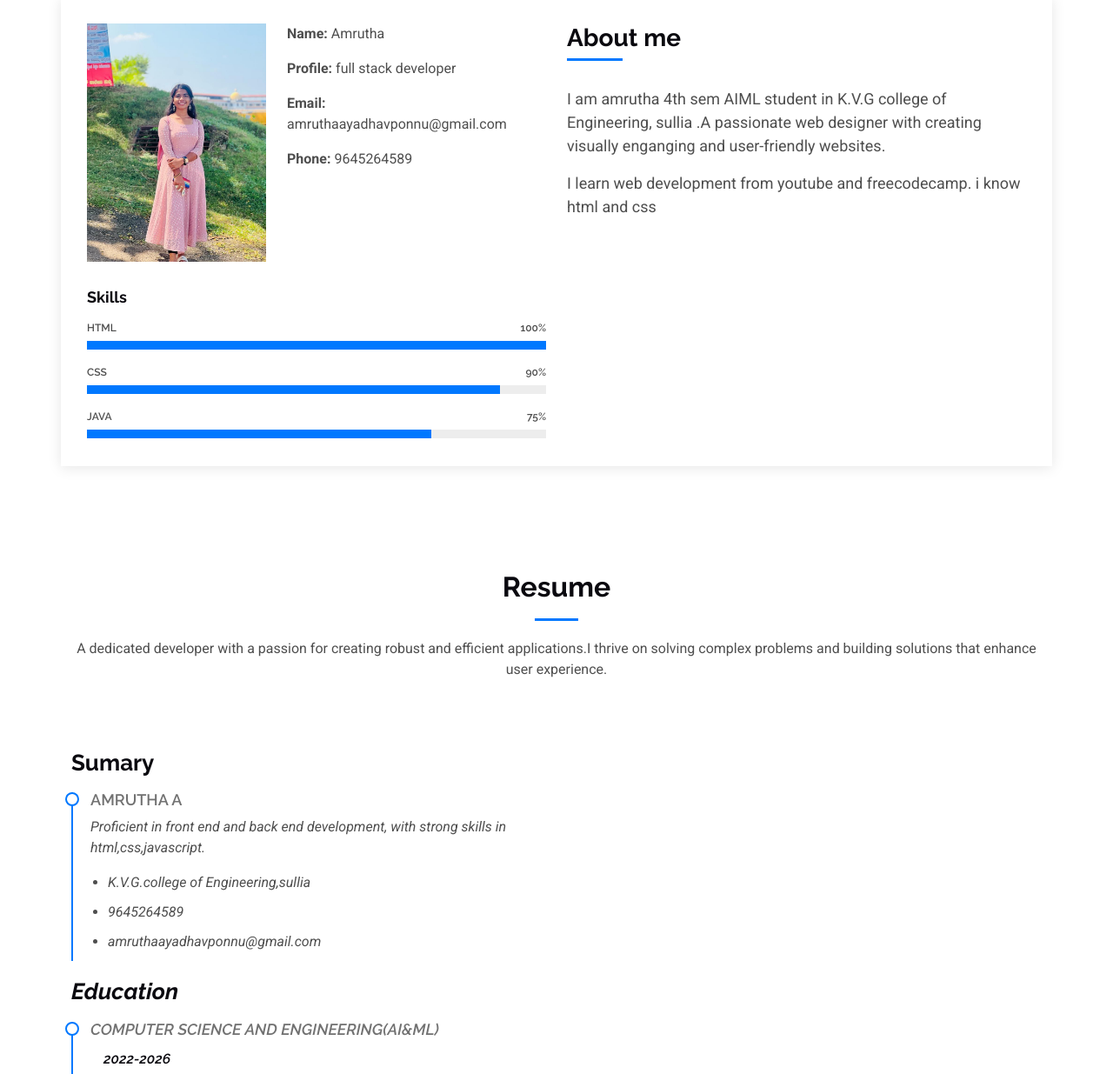
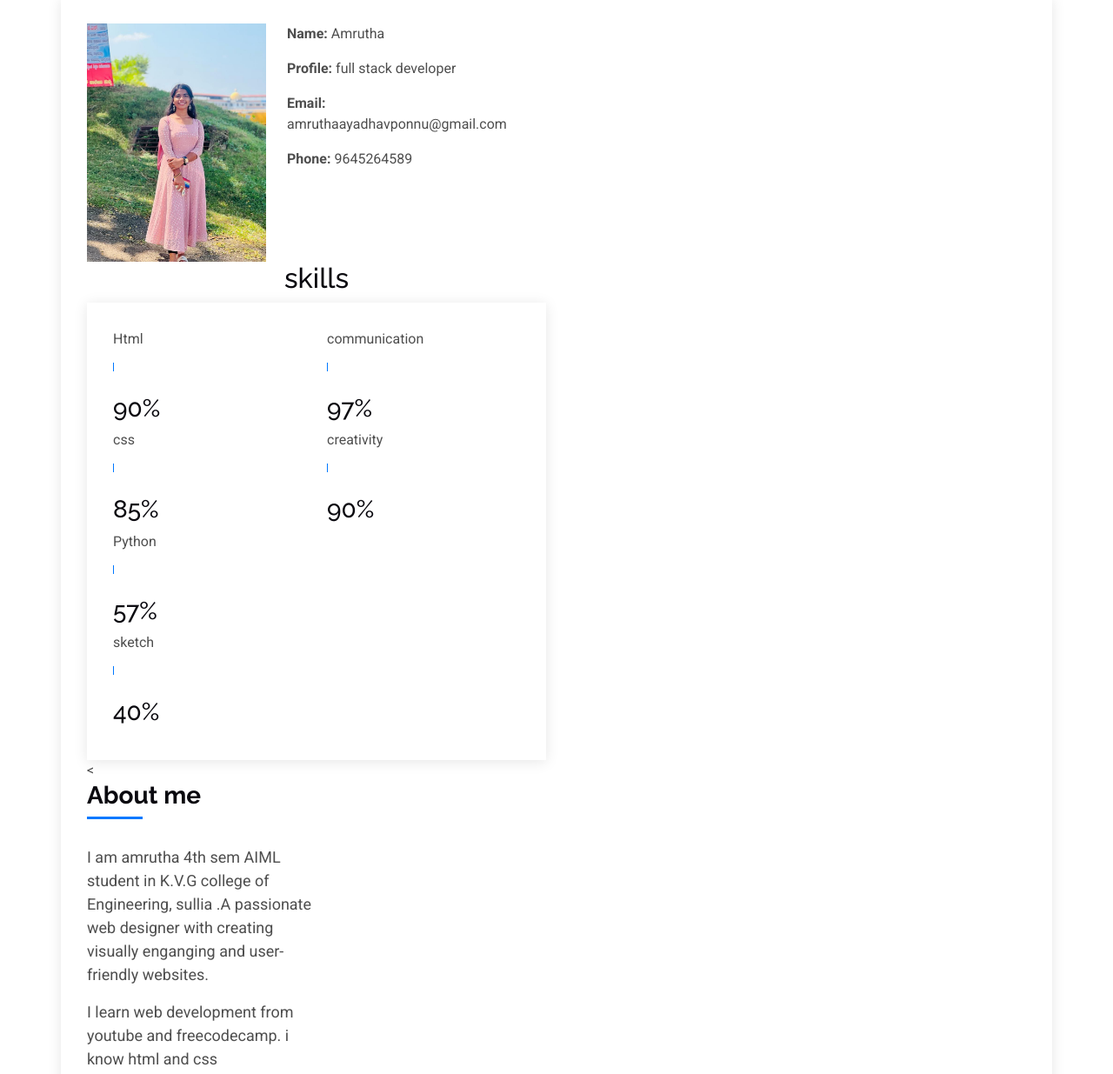
Before and after one commit to amrutha953/Portfolio, a plain HTML site: page index.html in a window 1280 px wide. Shown: the part 864-2099 px from the top of the page at 87% size. Drawn offline with nearby package versions, Linux system fonts and the light colour scheme.

Commit message:
Update index.html

```diff
--- a/index.html
+++ b/index.html
@@ -112,37 +112,92 @@
               </div>
 
             </div>
+            <div class="skill-content">
+					<div class="section-heading text-center">
+						<h2>skills</h2>
+					</div>
+					<div class="container">
+						<div class="row">
+							<div class="col-md-6">
+								<div class="single-skill-content">
+									<div class="barWrapper">
+										<span class="progressText">Html</span>
+										<div class="single-progress-txt">
+											<div class="progress ">
+												<div class="progress-bar" role="progressbar" aria-valuenow="90" aria-valuemin="10" aria-valuemax="100" style="">
 
-            <div class="skills-content skills-animation">
+												</div>
+											</div>
+											<h3>90%</h3>
+										</div>
+									</div><!-- /.barWrapper -->
+									<div class="barWrapper">
+										<span class="progressText">css</span>
+										<div class="single-progress-txt">
+											<div class="progress ">
+											   <div class="progress-bar" role="progressbar" aria-valuenow="85" aria-valuemin="10" aria-valuemax="100" style="">
 
-              <h5>Skills</h5>
+											   </div>
+											</div>
+											<h3>85%</h3>
+										</div>
+									</div><!-- /.barWrapper -->
+									<div class="barWrapper">
+										<span class="progressText">Python</span>
+										<div class="single-progress-txt">
+											<div class="progress ">
+											   <div class="progress-bar" role="progressbar" aria-valuenow="57" aria-valuemin="10" aria-valuemax="100" style="">
 
-              <div class="progress">
-                <span class="skill"><span>HTML</span> <i class="val">100%</i></span>
-                <div class="progress-bar-wrap">
-                  <div class="progress-bar" role="progressbar" aria-valuenow="100" aria-valuemin="10" aria-valuemax="100" style=""></div>
-                </div>
-              </div><!-- End Skills Item -->
+											   </div>
+											</div>
+											<h3>57%</h3>
+										</div>
+									</div><!-- /.barWrapper -->
+									<div class="barWrapper">
+										<span class="progressText">sketch</span>
+										<div class="single-progress-txt">
+											<div class="progress ">
+											   <div class="progress-bar" role="progressbar" aria-valuenow="40" aria-valuemin="10" aria-valuemax="100" style="">
 
-              <div class="progress">
-                <span class="skill"><span>CSS</span> <i class="val">90%</i></span>
-                <div class="progress-bar-wrap">
-                  <div class="progress-bar" role="progressbar" aria-valuenow="90" aria-valuemin="0" aria-valuemax="100"></div>
-                </div>
-              </div><!-- End Skills Item -->
+											   </div>
+											</div>
+											<h3>40%</h3>
+										</div>
+									</div><!-- /.barWrapper -->
+								</div>
+							</div>
+							<div class="col-md-6">
+								<div class="single-skill-content">
+									<div class="barWrapper">
+										<span class="progressText">communication</span>
+										<div class="single-progress-txt">
+											<div class="progress ">
+												<div class="progress-bar" role="progressbar" aria-valuenow="97" aria-valuemin="10" aria-valuemax="100" style="">
 
-              <div class="progress">
-                <span class="skill"><span>Java</span> <i class="val">75%</i></span>
-                <div class="progress-bar-wrap">
-                  <div class="progress-bar" role="progressbar" aria-valuenow="75" aria-valuemin="0" aria-valuemax="100"></div>
-                </div>
-              </div><!-- End Skills Item -->
+												</div>
+											</div>
+											<h3>97%</h3>
+										</div>
+									</div><!-- /.barWrapper -->
+
+									<div class="barWrapper">
+										<span class="progressText"> creativity</span>
+										<div class="single-progress-txt">
+											<div class="progress ">
+											   <div class="progress-bar" role="progressbar" aria-valuenow="90" aria-valuemin="10" aria-valuemax="100" style="">
+
+											   </div>
+											</div>
+											<h3>90%</h3>
+										</div>
+									</div><!-- /.barWrapper -->
+								</div>
+							</div>
+						</div><!-- /.row -->
+					</div>	<!-- /.container -->
+				</div><
 
 
-
-            </div>
-
-          </div>
           <div class="col-md-6">
             <div class="about-me">
               <h4>About me</h4>
```
